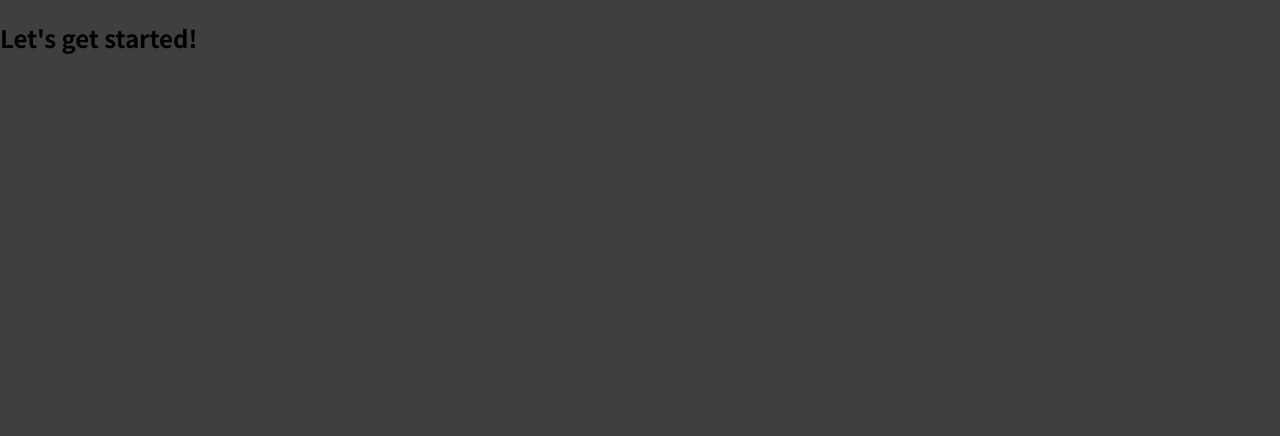
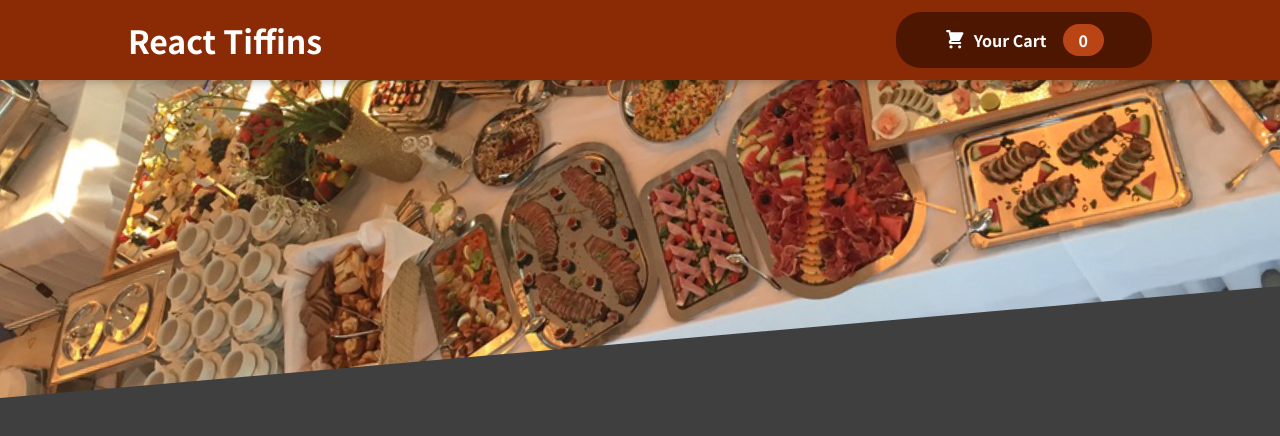
Before and after one commit to aniketdeshmukh548/Restaurant-website, a React (Create React App) app: page / in a window 1280 px wide. Shown: the top 436 px of the page. Built offline with nearby package versions, Linux system fonts and the light colour scheme.

Commit message:
Building the header

```diff
--- a/src/App.js
+++ b/src/App.js
@@ -1,7 +1,9 @@
+import Header from "./components/Layout/Header";
+
 function App() {
   return (
     <div>
-      <h2>Let's get started!</h2>
+      <Header />
     </div>
   );
 }
--- /dev/null
+++ b/src/components/Cart/CartIcon.js
@@ -0,0 +1,13 @@
+const CartIcon = () => {
+    return (
+      <svg
+        xmlns='http://www.w3.org/2000/svg'
+        viewBox='0 0 20 20'
+        fill='currentColor'
+      >
+        <path d='M3 1a1 1 0 000 2h1.22l.305 1.222a.997.997 0 00.01.042l1.358 5.43-.893.892C3.74 11.846 4.632 14 6.414 14H15a1 1 0 000-2H6.414l1-1H14a1 1 0 00.894-.553l3-6A1 1 0 0017 3H6.28l-.31-1.243A1 1 0 005 1H3zM16 16.5a1.5 1.5 0 11-3 0 1.5 1.5 0 013 0zM6.5 18a1.5 1.5 0 100-3 1.5 1.5 0 000 3z' />
+      </svg>
+    );
+  };
+
+  export default CartIcon;
--- /dev/null
+++ b/src/components/Layout/Header.js
@@ -0,0 +1,17 @@
+import classes  from "./Header.module.css";
+import React from "react";
+import image from '../../assets/meals.jpg'
+import HeaderCartButton from "./HeaderCartbutton";
+const Header=(props)=>{
+    return(
+        <React.Fragment>
+            <header className={classes.header}>
+                <h1>React Tiffins</h1>
+                <HeaderCartButton />
+            </header>
+            <div className={classes['main-image']}><img src={image} alt='img of meal' /></div>
+        </React.Fragment>
+    )
+}
+
+export default Header;
--- /dev/null
+++ b/src/components/Layout/Header.module.css
@@ -0,0 +1,29 @@
+.header {
+    position: fixed;
+    top: 0;
+    left: 0;
+    width: 100%;
+    height: 5rem;
+    background-color: #8a2b06;
+    color: white;
+    display: flex;
+    justify-content: space-between;
+    align-items: center;
+    padding: 0 10%;
+    box-shadow: 0 2px 8px rgba(0, 0, 0, 0.25);
+    z-index: 10;
+  }
+
+  .main-image {
+    width: 100%;
+    height: 25rem;
+    z-index: 0;
+    overflow: hidden;
+  }
+
+  .main-image img {
+    width: 110%;
+    height: 100%;
+    object-fit: cover;
+    transform: rotateZ(-5deg) translateY(-4rem) translateX(-1rem);
+  }
--- /dev/null
+++ b/src/components/Layout/HeaderCartButton.module.css
@@ -0,0 +1,59 @@
+.button {
+    cursor: pointer;
+    font: inherit;
+    border: none;
+    background-color: #4d1601;
+    color: white;
+    padding: 0.75rem 3rem;
+    display: flex;
+    justify-content: space-around;
+    align-items: center;
+    border-radius: 25px;
+    font-weight: bold;
+  }
+
+  .button:hover,
+  .button:active {
+    background-color: #2c0d00;
+  }
+
+  .icon {
+    width: 1.35rem;
+    height: 1.35rem;
+    margin-right: 0.5rem;
+  }
+
+  .badge {
+    background-color: #b94517;
+    padding: 0.25rem 1rem;
+    border-radius: 25px;
+    margin-left: 1rem;
+    font-weight: bold;
+  }
+
+  .button:hover .badge,
+  .button:active .badge {
+    background-color: #92320c;
+  }
+
+  .bump {
+    animation: bump 300ms ease-out;
+  }
+
+  @keyframes bump {
+    0% {
+      transform: scale(1);
+    }
+    10% {
+      transform: scale(0.9);
+    }
+    30% {
+      transform: scale(1.1);
+    }
+    50% {
+      transform: scale(1.15);
+    }
+    100% {
+      transform: scale(1);
+    }
+  }
--- /dev/null
+++ b/src/components/Layout/HeaderCartbutton.js
@@ -0,0 +1,16 @@
+import CartIcon from "../Cart/CartIcon";
+import classes from './HeaderCartButton.module.css'
+
+const HeaderCartButton=(props)=>{
+    return(
+        <button className={classes.button}>
+        <span className={classes.icon}>
+            <CartIcon />
+        </span>
+        <span>Your Cart</span>
+        <span className={classes.badge}>0</span>
+        </button>
+    )
+}
+
+export default HeaderCartButton;
```
Also changed, not shown: src/assets/meals.jpg (added).
